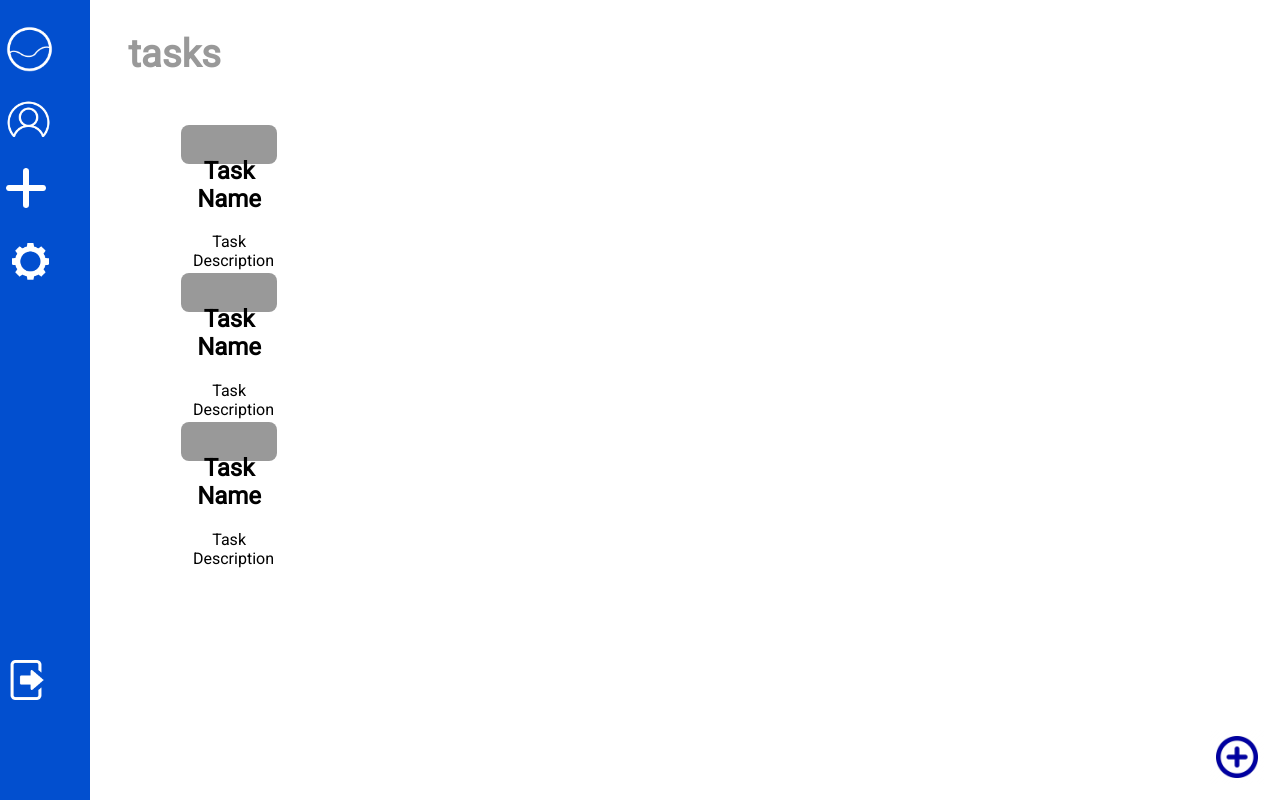
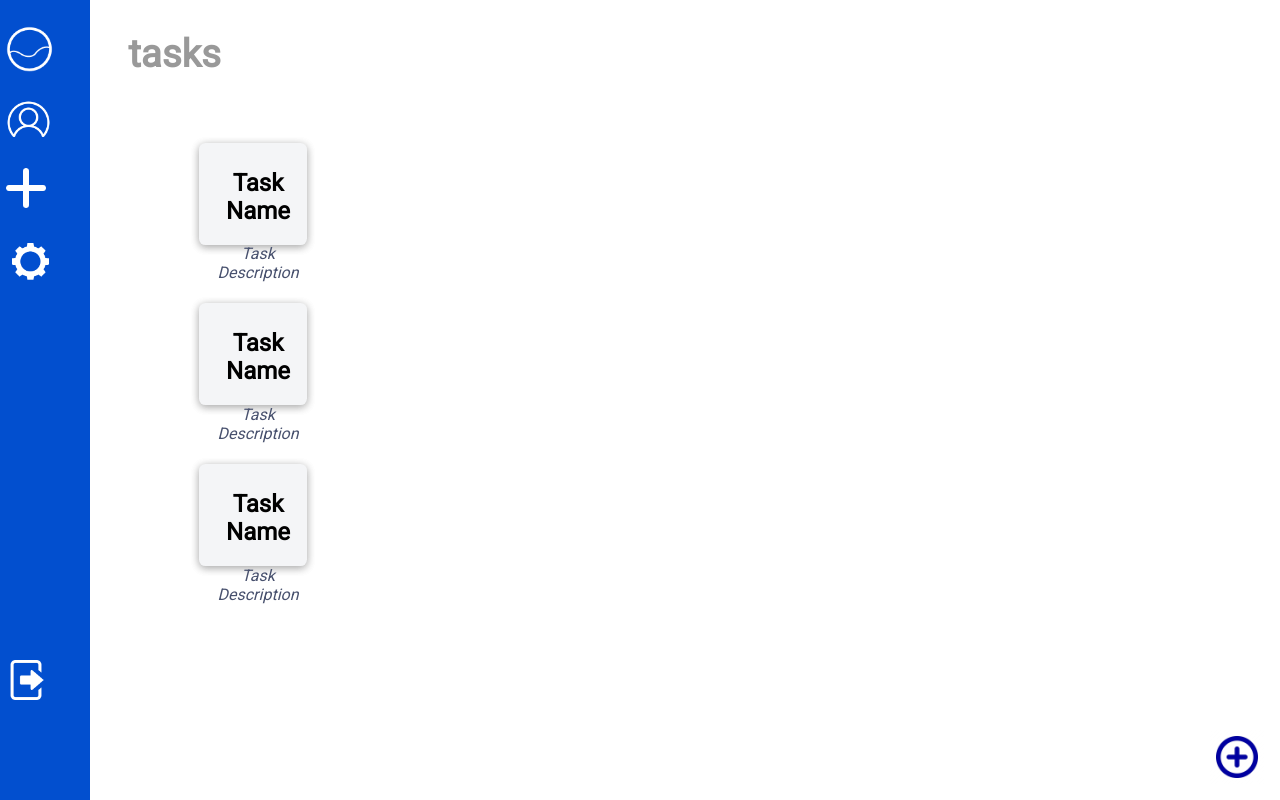
Before and after one commit to hk21042/CollabCove, a PHP site: page /tasks.html in a window 1280 px wide. Run offline with PHP 8.4, Linux system fonts and the light colour scheme.

Commit message:
Update style.css

```diff
--- a/css/style.css
+++ b/css/style.css
@@ -377,3 +377,29 @@ footer  {
     border-collapse:separate;
     border-spacing:20px 20px;
 }
+
+.taskBox {
+    background-color: #F4F5F7;
+    border-radius: 0.4rem;
+    padding: inherit;
+    box-shadow: 0 2px 8px 0 rgba(0,0,0,0.2), 0 2px 8px 0 rgba(0,0,0,0.19);
+    width: 80%;
+    height: 100px;
+}
+
+.taskBox h2{
+    padding-left: 10px;
+    padding-top: 5px;
+    color: black;
+}
+
+.taskBox p{
+    padding-left: 10px;
+    color: #48516E;
+    font-style: italic;
+}
+
+.taskTable{
+    border-collapse:separate;
+    border-spacing:20px 20px;
+}
```
